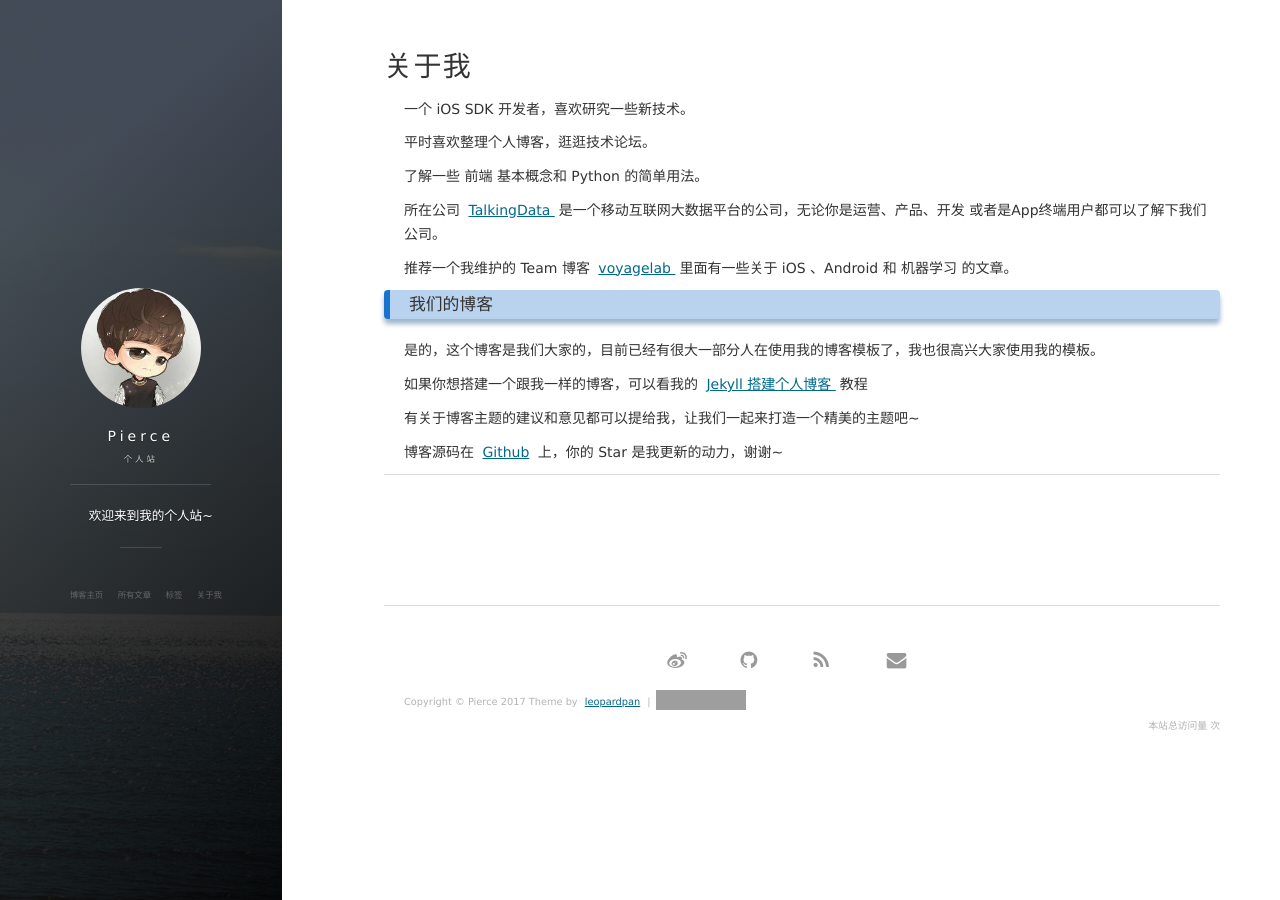
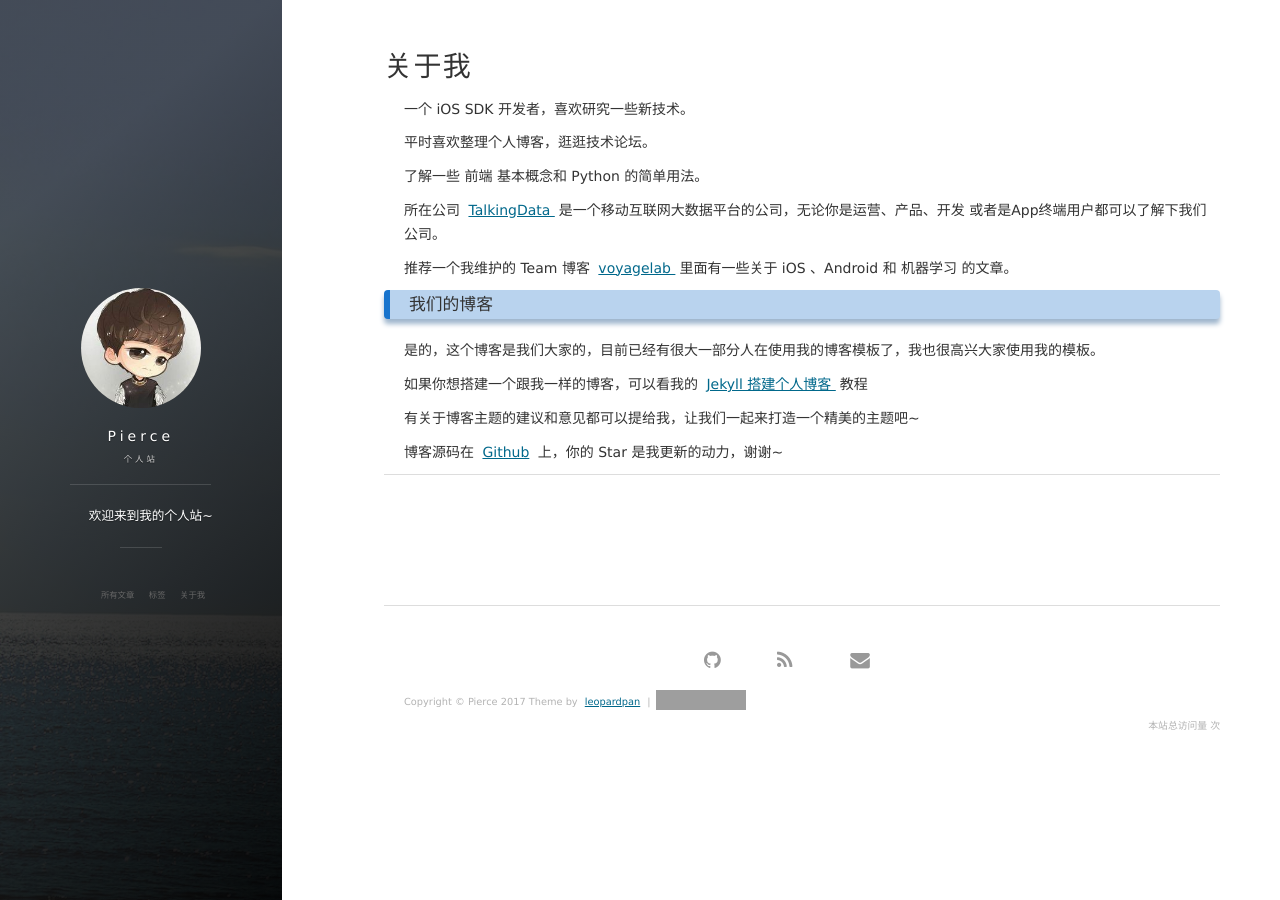
Before and after one commit to lipeihan/lipeihan.github.io, a Jekyll site: the page built from about.md, in a window 1280 px wide. Built offline with Jekyll 4.4.1, drawn with Linux system fonts in a browser that asks for light colours; nearby versions of some CDN libraries; comment, search, counter and statistics services are not loaded; some of the changed lines change nothing that is shown; grey boxes are pictures that could not be loaded.

Commit message:
修改个人信息

```diff
--- a/_config.yml
+++ b/_config.yml
@@ -5,39 +5,18 @@
 # 头像里面的标题
 avatarTitle: lipeihan
 # 头像里面的描述
-avatarDesc: iOS / 机器学习
+avatarDesc: iOS Developer
 url: "http://piercelph.io"
 
 # Comment
 comment:
-    # disqus: leopard
-    duoshuo: leopard
+    # disqus: Pierce
+    duoshuo: Pierce
 
 # Social
 social:
-    weibo: 5366874726
-    github: leopardpan
-    # twitter:
-    mail: leopardpan@icloud.com
-
-# 百度统计
-# 使用博客模板请去掉或者更换 id
-baidu:
-# Google Analytics
-# 使用博客模板请去掉或者更换 id
-ga:
-    host: auto
-
-
-# 《----------------- 上面的信息修改成你自己的 ---------------------------》
-#
-#
-#  _post/ 下的文章更换成你自己的文章
-#  帮忙star一下，感谢~😆 地址： https://github.com/leopardpan/leopardpan.github.io
-#
-#
-# 《--------------- 下面的信息可以自行选择是否修改 ------------------------》
-
+    github: lipeihan
+    mail: piercelph@163.com
 
 permalink: /:year/:month/:title/
 # Format
@@ -47,10 +26,6 @@
 
 # supported colors: blue, green, purple, red, orange or slate. If you need clear, leave it empty.
 cover_color: clear
-
-# The blog button should not be removed.
-blog_button:
-    title: 博客主页
 
 # Navigation buttons in the front page.s
 nav:
```
Also changed, not shown: README.md (deleted).
